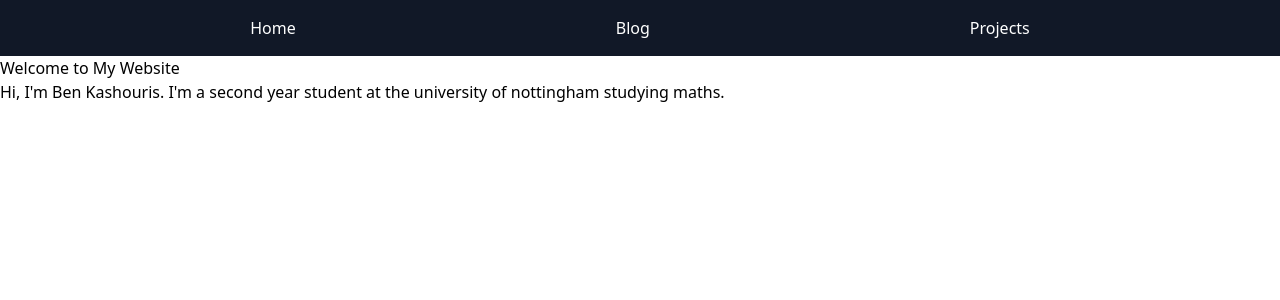
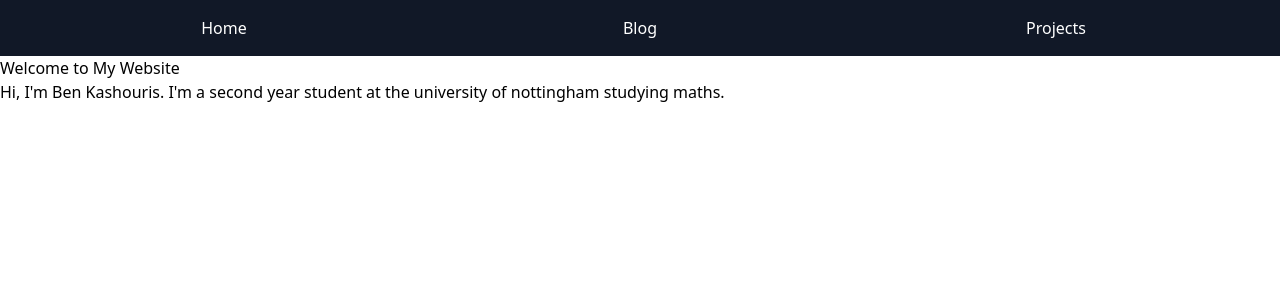
Before and after one commit to BenKashouris/BenKashouris.github.io, a Jekyll site: the page built from index.html, in a window 1280 px wide. Shown: the top 300 px of the page. Built offline with Jekyll 4.4.1, drawn with Linux system fonts in a browser that asks for light colours; nearby versions of some CDN libraries.

Commit message:
testing mobile

```diff
--- a/_layouts/default.html
+++ b/_layouts/default.html
@@ -15,12 +15,17 @@
     <meta name="viewport" content="width=device-width, initial-scale=1.0">
     <title>{{ page.title }}</title>
 </head>
-<body>
-  <nav class="bg-gray-900 text-white p-4">
-  <ul class="flex justify-center space-x-80">
-    <li><a href="/index.html" class="hover:underline">Home</a></li>
-    <li><a href="/blog.html" class="hover:underline">Blog</a></li>
-    <li><a href="/projects.html" class="hover:underline">Projects</a></li>
+<nav class="bg-gray-900 text-white p-4">
+  <ul class="flex w-full">
+    <li class="flex-1 text-center">
+      <a href="/index.html" class="hover:underline">Home</a>
+    </li>
+    <li class="flex-1 text-center">
+      <a href="/blog.html" class="hover:underline">Blog</a>
+    </li>
+    <li class="flex-1 text-center">
+      <a href="/projects.html" class="hover:underline">Projects</a>
+    </li>
   </ul>
 </nav>
 
```
